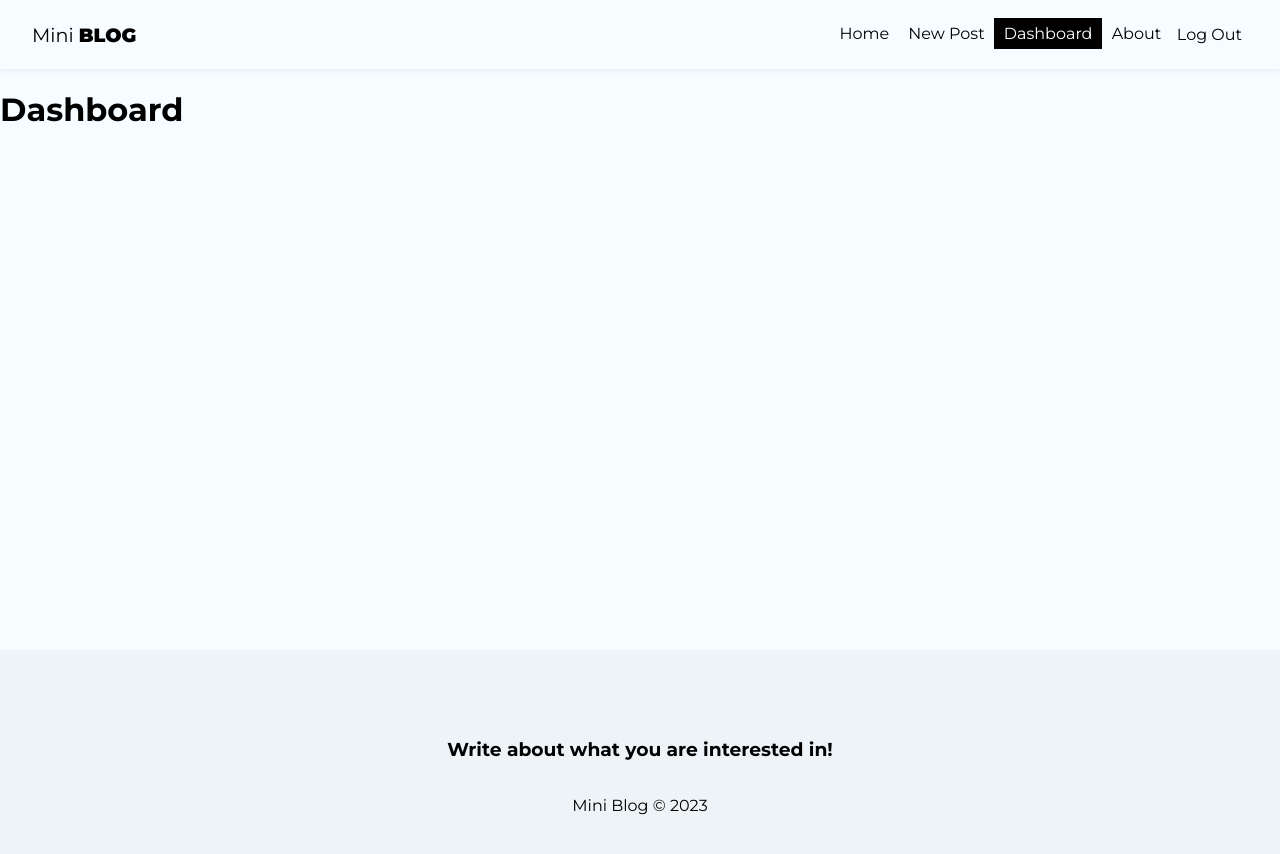
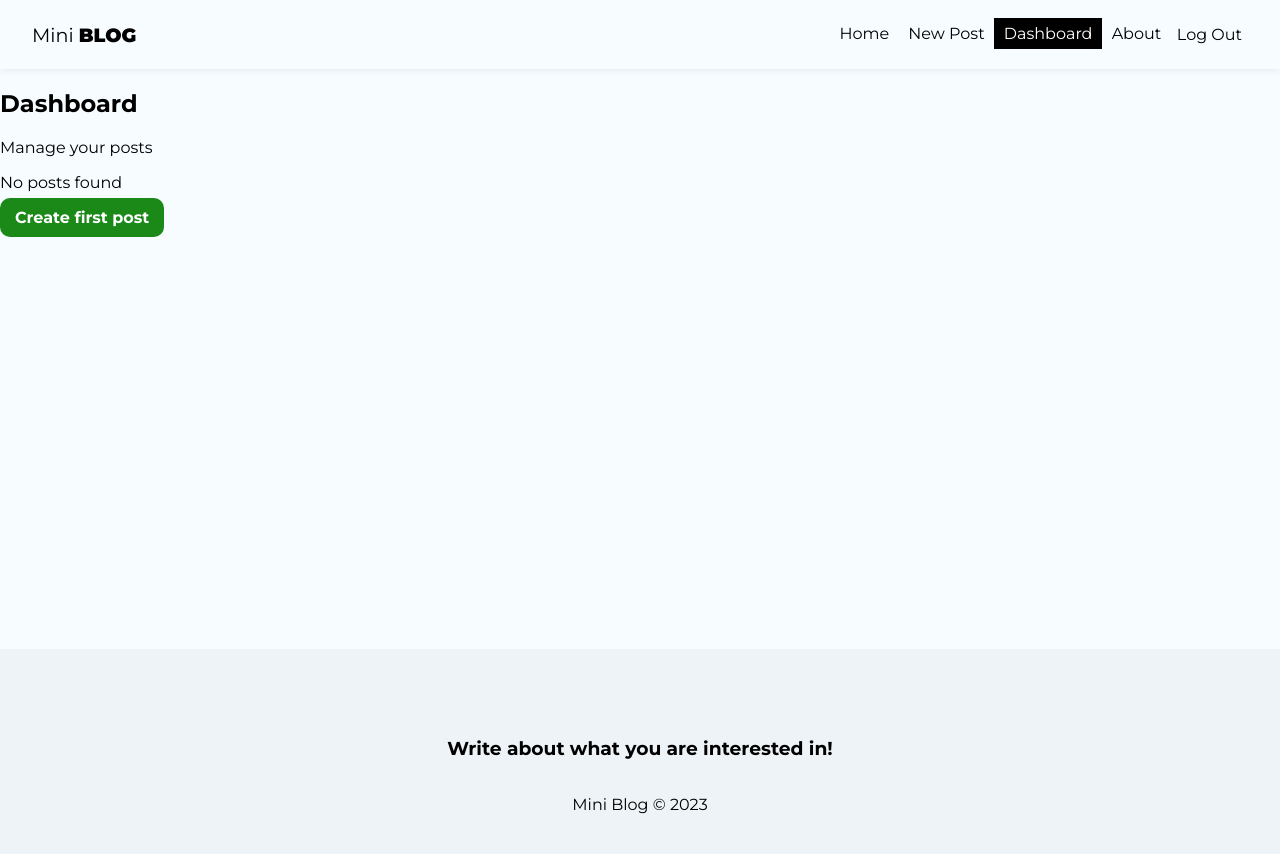
Before and after one commit to felype-carvalho/miniblog, a React (Create React App) app: page /dashboard in a window 1280 px wide. Shown: the top 854 px of the page. Built offline with nearby package versions, Linux system fonts and the light colour scheme; no server answers; sample sign-in values are in the browser's storage.

Commit message:
Adeed dashboard structure

```diff
--- a/src/pages/Dashboard/Dashboard.js
+++ b/src/pages/Dashboard/Dashboard.js
@@ -1,11 +1,33 @@
-import style from './Dashboard.module.css';
+import styles from './Dashboard.module.css';
+
+import { Link } from 'react-router-dom';
+
+//hooks
+import { useAuthValue } from '../../context/AuthContext';
+import { useFetchDocuments } from '../../hooks/useFetchDocuments';
+
 
 const Dashboard = () => {
-  return (
-    <div>
-        <h1>Dashboard</h1>
-    </div>
-  )
+    const { user } = useAuthValue();
+    const uid = user.uid;
+
+    // user posts
+    const posts = [];
+
+    return (
+        <div>
+            <h2>Dashboard</h2>
+            <p>Manage your posts</p>
+            {posts && posts.length === 0 ? (
+                <div className={styles.noposts}>
+                    <p>No posts found</p>
+                    <Link to="/posts/create" className="btn">Create first post</Link>
+                </div>
+            ) : (
+                <div>Have posts</div>
+            )}
+        </div>
+    )
 }
 
 export default Dashboard
```
